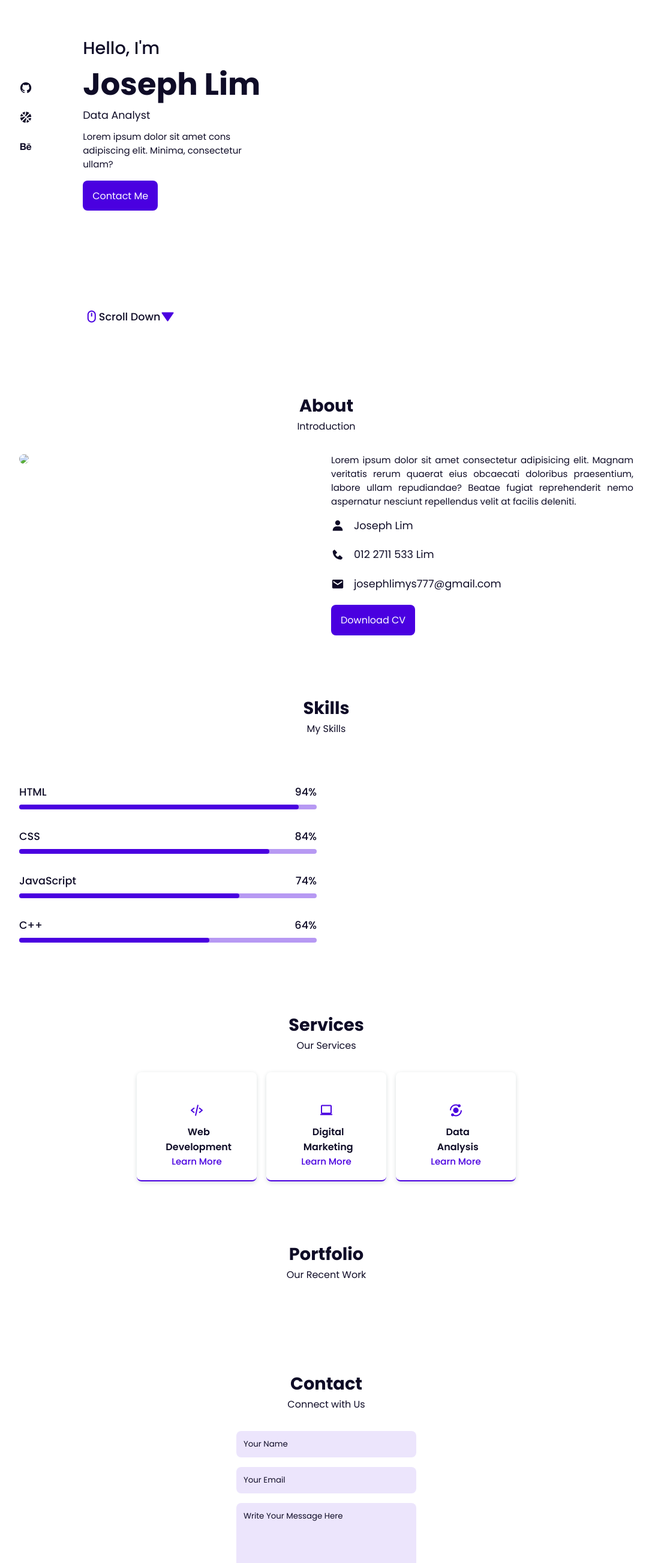
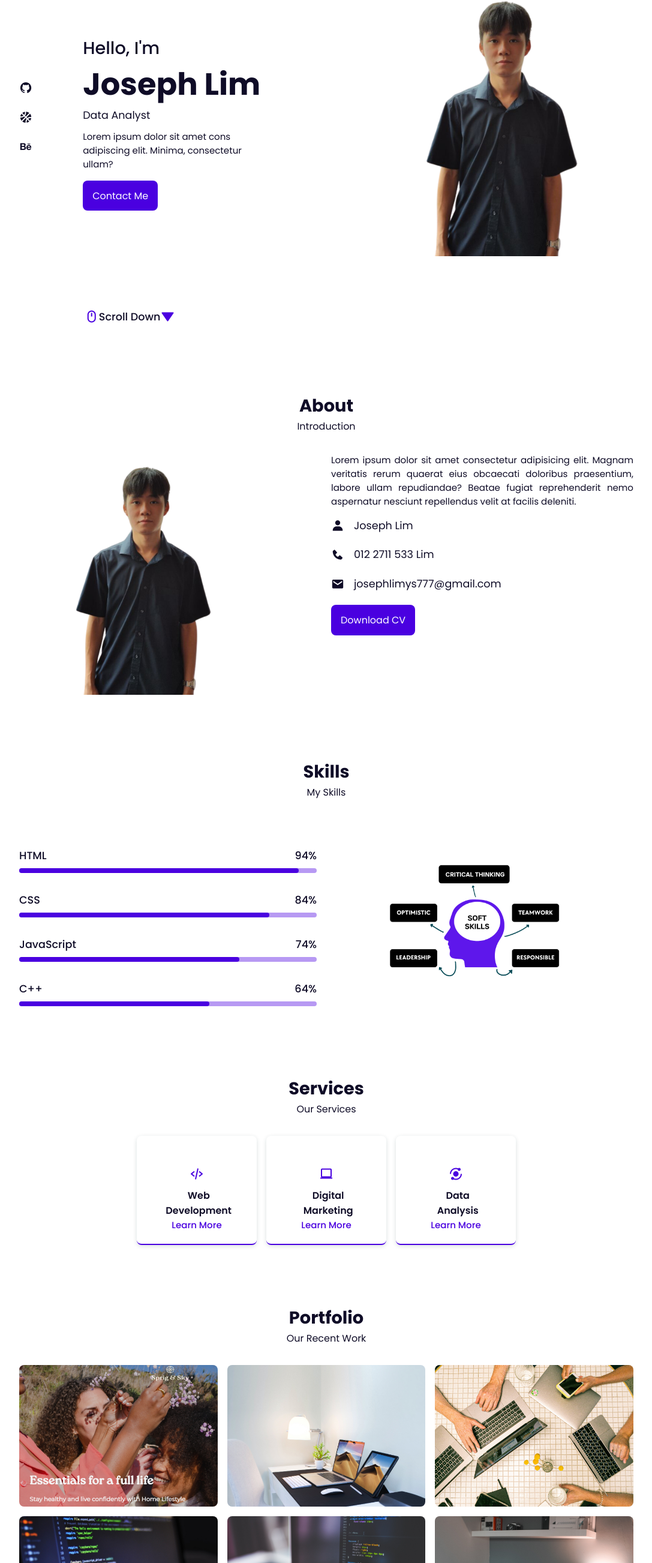
Before and after one commit to joelim03/portfolio, a plain HTML site: page index.html in a window 1280 px wide. Shown: the part 195-2800 px from the top of the page at 60% size, without its empty margins (96-1183 px from the left). Drawn offline with nearby package versions, Linux system fonts and the light colour scheme.

Commit message:
Update index.html

```diff
--- a/index.html
+++ b/index.html
@@ -34,7 +34,7 @@
                 <a href="#"><i class='bx bxl-behance' ></i></i></a>
             </div>
             <div class="home-img">
-                <img src="images/profile.png" alt="">
+                <img src="profile.png" alt="">
             </div>
             <div class="home-text">
                 <span>Hello, I'm</span>
@@ -62,7 +62,7 @@
             <!--About Content-->
             <div class="about-container">
                 <div class="about-img">
-                    <img src="images/profile.png">
+                    <img src="profile.png">
                 </div>
                 <div class="about-text">
                     <p>Lorem ipsum dolor sit amet consectetur adipisicing elit. Magnam veritatis rerum quaerat eius obcaecati doloribus praesentium, labore ullam repudiandae? Beatae fugiat reprehenderit nemo aspernatur nesciunt repellendus velit at facilis deleniti.</p>
@@ -129,7 +129,7 @@
                     </div>
                 </div>
                 <div class="skills-img">
-                    <img src="images/soft-skills.png" alt="">
+                    <img src="soft-skills.png" alt="">
                 </div>
             </div>
         </section>
@@ -170,22 +170,22 @@
             </div>
             <div class="portfolio-content">
                 <div class="portfolio-img">
-                    <img src="images/1.png" alt="">
+                    <img src="1.png" alt="">
                 </div>
                 <div class="portfolio-img">
-                    <img src="images/2.png" alt="">
+                    <img src="2.png" alt="">
                 </div>
                 <div class="portfolio-img">
-                    <img src="images/3.png" alt="">
+                    <img src="3.png" alt="">
                 </div>
                 <div class="portfolio-img">
-                    <img src="images/4.png" alt="">
+                    <img src="4.png" alt="">
                 </div>
                 <div class="portfolio-img">
-                    <img src="images/5.png" alt="">
+                    <img src="5.png" alt="">
                 </div>
                 <div class="portfolio-img">
-                    <img src="images/6.png" alt="">
+                    <img src="6.png" alt="">
                 </div>
             </div>
         </section>
```
